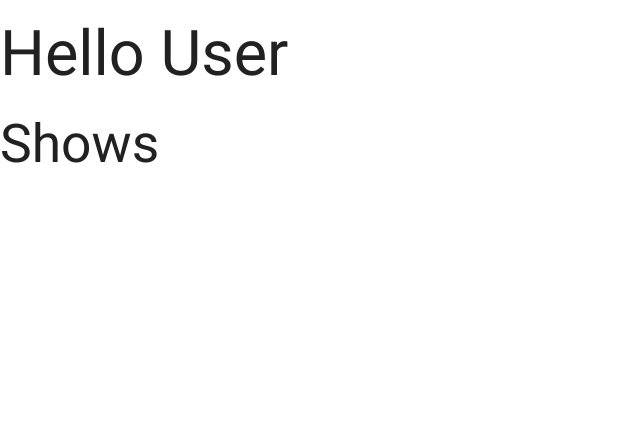
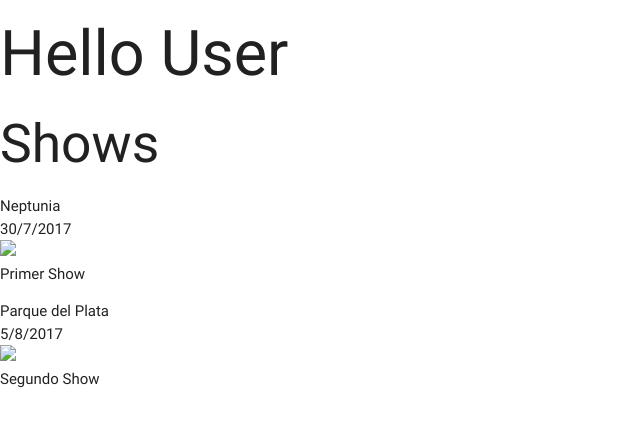
Before and after one commit to elpatiostudio/django_hello, a Django app: page /shows/ in a window 1280 px wide. Shown: the part 230-657 px from the top of the page, without its empty margins (0-640 px from the left). Run offline with Django 3.2, Linux system fonts and the light colour scheme; some libraries are stand-ins or nearby versions.

Commit message:
fix shows

```diff
--- a/django.prj/dlp/data/shows.py
+++ b/django.prj/dlp/data/shows.py
@@ -5,7 +5,7 @@ SHOWS_LIST=[{
 			"description":"Primer Show",
 		   },
 		   {
-		   "location":"Parque del Plata",
+		    "location":"Parque del Plata",
 			"date":"5/8/2017",
 			"picture": "http://via.placeholder.com/500x150/ffffff",
 			"description":"Segundo Show",
--- a/django.prj/dlp/templates/shows.html
+++ b/django.prj/dlp/templates/shows.html
@@ -4,7 +4,7 @@
 
 {% block content %}
 	<h2>Shows</h2>
-	{% for show in SHOW_LIST %}
+	{% for show in shows%}
 		<ul>
 			<li>{{show.location}}</li>
 			<li>{{show.date}}</li>
```
